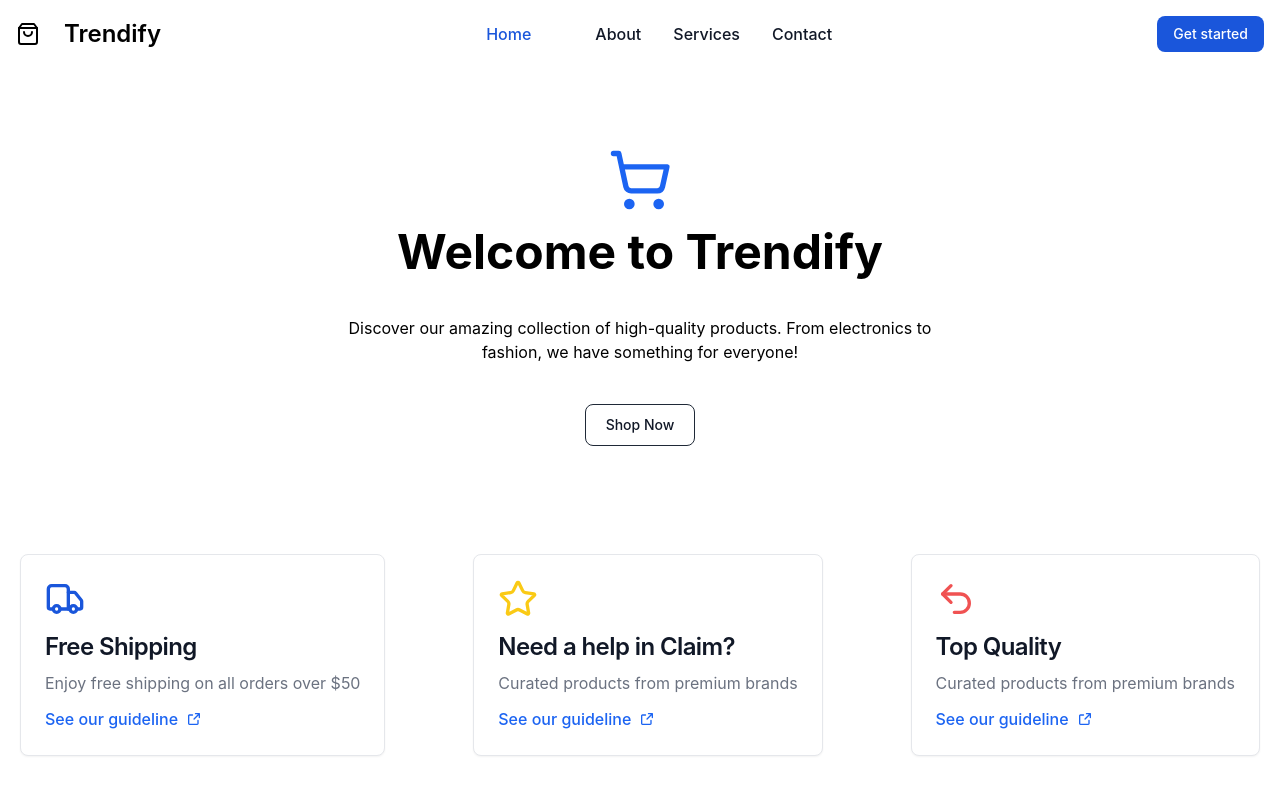
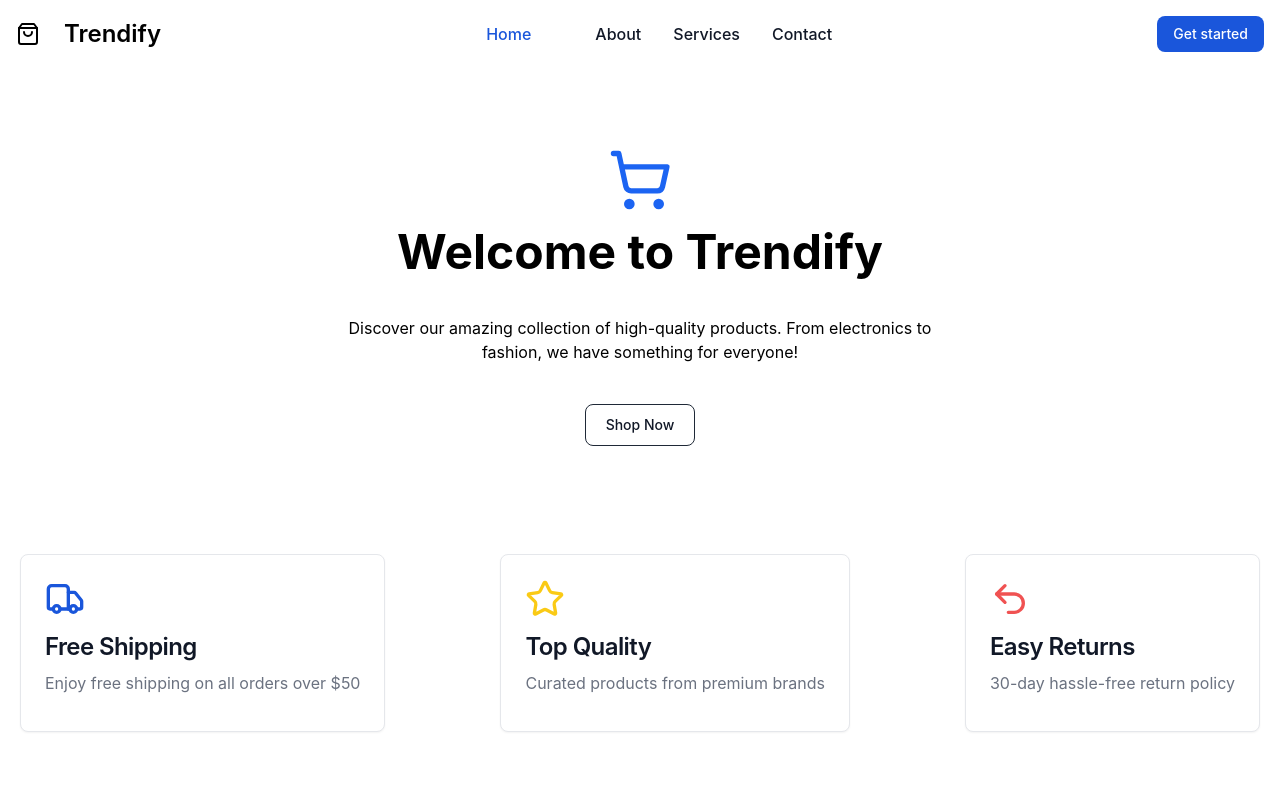
Before and after one commit to Abrar-Hosny/E-commerce, a React (Vite) app: page / in a window 1280 px wide. Shown: the top 794 px of the page. Built offline with nearby package versions, Linux system fonts and the light colour scheme.

Commit message:
Refactor: update product information and remove guideline links in App component

```diff
--- a/src/App.tsx
+++ b/src/App.tsx
@@ -126,92 +126,33 @@ function App() {
             <p className="mb-3 font-normal text-gray-500 dark:text-gray-400">
               Enjoy free shipping on all orders over $50
             </p>
-            <a
-              href="#"
-              className="inline-flex font-medium items-center text-blue-600 hover:underline"
-            >
-              See our guideline
-              <svg
-                className="w-3 h-3 ms-2.5 rtl:rotate-[270deg]"
-                aria-hidden="true"
-                xmlns="http://www.w3.org/2000/svg"
-                fill="none"
-                viewBox="0 0 18 18"
-              >
-                <path
-                  stroke="currentColor"
-                  stroke-linecap="round"
-                  stroke-linejoin="round"
-                  stroke-width="2"
-                  d="M15 11v4.833A1.166 1.166 0 0 1 13.833 17H2.167A1.167 1.167 0 0 1 1 15.833V4.167A1.166 1.166 0 0 1 2.167 3h4.618m4.447-2H17v5.768M9.111 8.889l7.778-7.778"
-                />
-              </svg>
-            </a>
+
           </div>
           <div className="max-w-sm p-6 bg-white border border-gray-200 rounded-lg shadow-sm dark:bg-gray-800 dark:border-gray-700">
             <Star className="w-10 h-10 text-yellow-300  dark:text-gray-400 mb-3" />
             <a href="#">
               <h5 className="mb-2 text-2xl font-semibold tracking-tight text-gray-900 dark:text-white">
-                Need a help in Claim?
+              Top Quality
               </h5>
             </a>
             <p className="mb-3 font-normal text-gray-500 dark:text-gray-400">
             Curated products from premium brands
 
             </p>
-            <a
-              href="#"
-              className="inline-flex font-medium items-center text-blue-600 hover:underline"
-            >
-              See our guideline
-              <svg
-                className="w-3 h-3 ms-2.5 rtl:rotate-[270deg]"
-                aria-hidden="true"
-                xmlns="http://www.w3.org/2000/svg"
-                fill="none"
-                viewBox="0 0 18 18"
-              >
-                <path
-                  stroke="currentColor"
-                  stroke-linecap="round"
-                  stroke-linejoin="round"
-                  stroke-width="2"
-                  d="M15 11v4.833A1.166 1.166 0 0 1 13.833 17H2.167A1.167 1.167 0 0 1 1 15.833V4.167A1.166 1.166 0 0 1 2.167 3h4.618m4.447-2H17v5.768M9.111 8.889l7.778-7.778"
-                />
-              </svg>
-            </a>
+
           </div>
           <div className="max-w-sm p-6 bg-white border border-gray-200 rounded-lg shadow-sm dark:bg-gray-800 dark:border-gray-700">
             <Undo2 className="w-10 h-10 text-red-500 dark:text-gray-400 mb-3" />
             <a href="#">
               <h5 className="mb-2 text-2xl font-semibold tracking-tight text-gray-900 dark:text-white">
-                Top Quality
+              Easy Returns
               </h5>
             </a>
             <p className="mb-3 font-normal text-gray-500 dark:text-gray-400">
-              Curated products from premium brands
-            </p>
-            <a
-              href="#"
-              className="inline-flex font-medium items-center text-blue-600 hover:underline"
-            >
-              See our guideline
-              <svg
-                className="w-3 h-3 ms-2.5 rtl:rotate-[270deg]"
-                aria-hidden="true"
-                xmlns="http://www.w3.org/2000/svg"
-                fill="none"
-                viewBox="0 0 18 18"
-              >
-                <path
-                  stroke="currentColor"
-                  stroke-linecap="round"
-                  stroke-linejoin="round"
-                  stroke-width="2"
-                  d="M15 11v4.833A1.166 1.166 0 0 1 13.833 17H2.167A1.167 1.167 0 0 1 1 15.833V4.167A1.166 1.166 0 0 1 2.167 3h4.618m4.447-2H17v5.768M9.111 8.889l7.778-7.778"
-                />
-              </svg>
-            </a>
+            30-day hassle-free return policy
+
+</p>
+
           </div>
         </div>
       </main>
```
